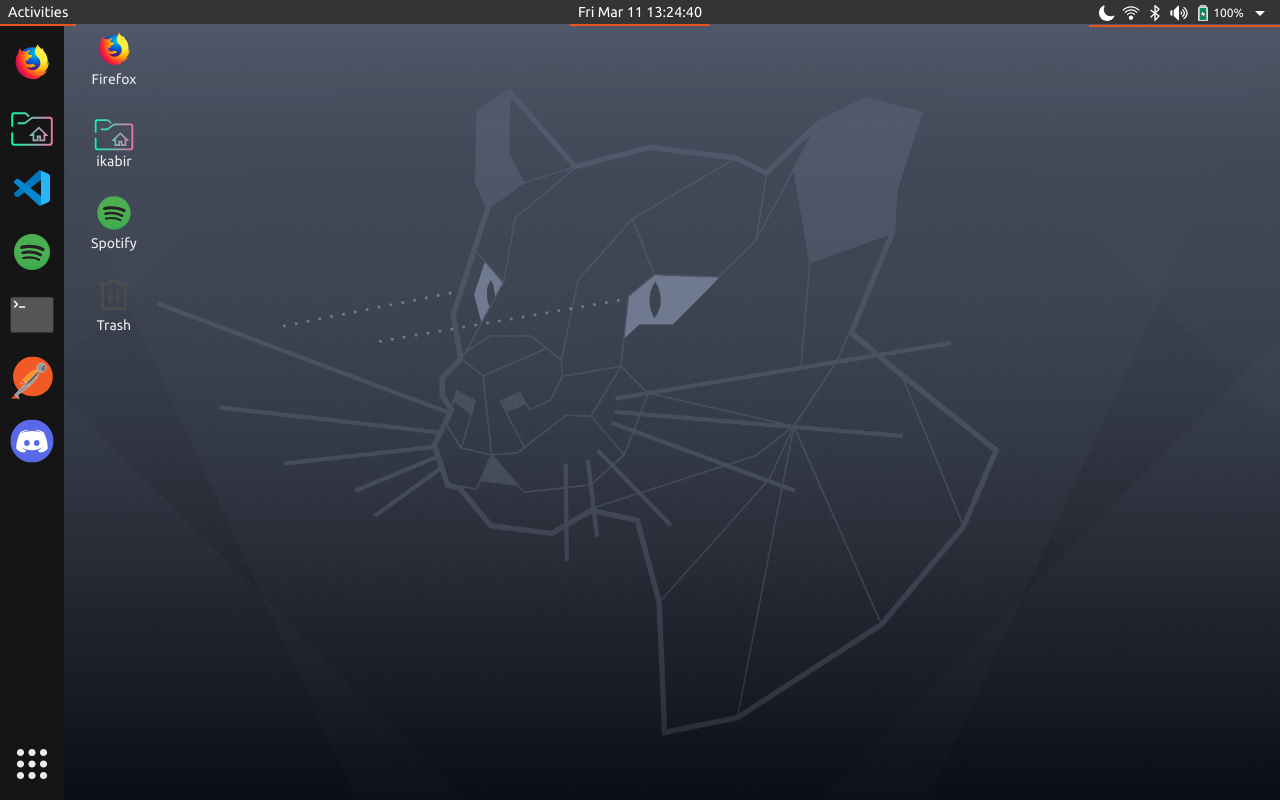
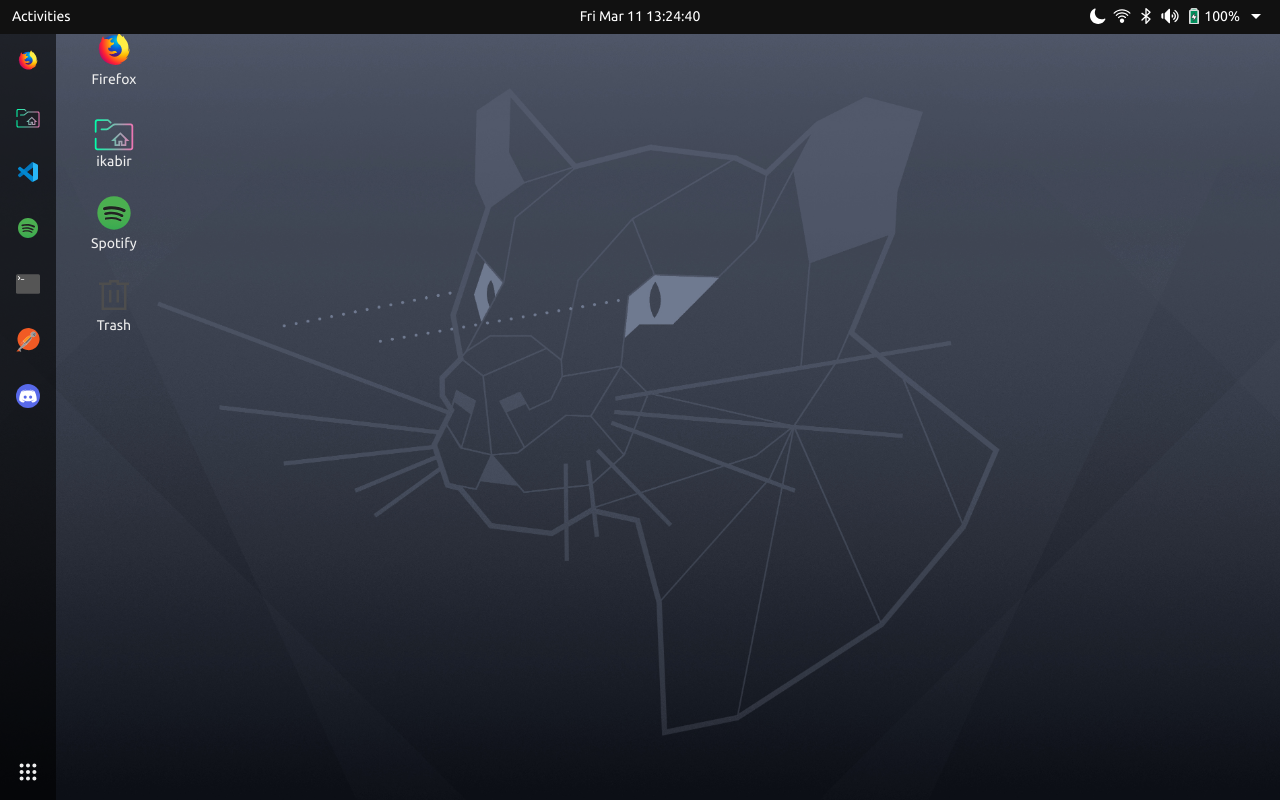
Before and after one commit to ikabir21/portfolio, a React (Create React App) app in the folder frontend/: page / in a window 1280 px wide. Built offline with nearby package versions, Linux system fonts and the light colour scheme.

Commit message:
sidebar ui improve

```diff
--- a/frontend/src/assets/svg/DotIcon.js
+++ b/frontend/src/assets/svg/DotIcon.js
@@ -1,3 +1,4 @@
+/* eslint-disable react/prop-types */
 import SvgIcon from "@mui/material/SvgIcon";
 import React from "react";
 
--- a/frontend/src/assets/theme/index.js
+++ b/frontend/src/assets/theme/index.js
@@ -32,6 +32,10 @@ const theme = createTheme({
     },
     h5: {
       color: "#444"
+    },
+    body2: {
+      fontSize: "14px",
+      lineHeight: "1.25rem"
     }
   }
 });
--- a/frontend/src/components/AppContainer.js
+++ b/frontend/src/components/AppContainer.js
@@ -71,7 +71,6 @@ const WindowBorder = (props) => {
         top: "50%"
       }}
       onDragStart={(e) => {
-        alert("hi");
         e.dataTransfer.setDragImage(img, 0, 0);
       }}
       onDrag={props.resize}
--- a/frontend/src/components/ToolBar/SideBar.js
+++ b/frontend/src/components/ToolBar/SideBar.js
@@ -1,5 +1,5 @@
 /* eslint-disable react/prop-types */
-import React, { useContext } from "react";
+import React, { useContext, useState } from "react";
 import Box from "@mui/material/Box";
 import List from "@mui/material/List";
 import ListItem from "@mui/material/ListItem";
@@ -8,26 +8,33 @@ import makeStyles from "@mui/styles/makeStyles";
 import { AppsIcon } from "../../assets/svg/apps";
 import DotIcon from "../../assets/svg/DotIcon";
 import { AppContext } from "../../context";
+import { Typography } from "@mui/material";
 
 const useStyles = makeStyles((theme) => ({
-  root: {
-    position: "fixed",
-    width: theme.spacing(8),
-    height: "100%",
-    background: "#151515",
-    zIndex: 40
-  },
-  list: {
+  sidebarBox: {
+    position: "absolute",
+    left: 0,
+    top: 0,
     display: "flex",
     flexDirection: "column",
-    padding: theme.spacing(0.5)
+    justifyContent: "flex-start",
+    alignItems: "center",
+    height: "100%",
+    width: "auto",
+    zIndex: 40,
+    backgroundColor: "rgba(0, 0, 0, 0.6)",
+    paddingTop: theme.spacing(1)
   },
   listItem: {
+    outline: "2px solid transparent",
+    outlineOffset: "2px",
+    padding: theme.spacing(1),
+    width: "auto",
     borderRadius: theme.spacing(0.5),
-    padding: theme.spacing(2.2),
-    marginBottom: theme.spacing(0.5),
+    position: "relative",
+    margin: theme.spacing(0.5),
     "&:hover": {
-      background: "#26282c"
+      backgroundColor: "rgba(255, 255, 255, 0.1)"
     },
     "& > svg": {
       transform: "scale(1.8)"
@@ -38,56 +45,104 @@ const useStyles = makeStyles((theme) => ({
 const SideBar = (props) => {
   const { state, actions } = useContext(AppContext);
   const classes = useStyles();
-
-  const showSideBar = () => props.hideSideBar(null, false);
-  const hideSideBar = () =>
-    setTimeout(() => {
-      props.hideSideBar(null, true);
-    }, 2000);
-
-  // console.log(state.appState.closedWindows);
+  const [showTitle, setShowTitle] = useState({});
 
   return (
     <Box
-      sx={{
-        position: "absolute",
-        display: "flex",
-        flexDirection: "column",
-        justifyContent: "flex-start",
-        alignItems: "center",
-        height: "100%",
-        width: "auto",
-        zIndex: 40,
-        left: 0,
-        top: 0,
-        backgroundColor: "#151515",
-        padding: ".3ch",
-        transform: props.isSideBarHidden && "translateX(-100%)",
-        transitionDuration: ".3s",
-        paddingTop: "1ch"
-      }}
+      className={classes.sidebarBox}
       id="sidebar"
+      sx={{ transform: props.isSideBarHidden && "translateX(-100%)" }}
     >
       {state.apps.map(
         (app, i) =>
           app.isFavourite && (
-            <ListItem
+            <Box
               onClick={() => props.openApp(app.id)}
               key={i}
               disablePadding
               className={classes.listItem}
               id={"sidebar-" + app.id}
+              sx={{
+                backgroundColor:
+                  state.appState.closedWindows?.[app.id] !== undefined &&
+                  !state.appState.closedWindows?.[app.id] &&
+                  "rgba(255, 255, 255, 0.1)"
+              }}
+              onMouseEnter={() => setShowTitle({ [app.title]: true })}
+              onMouseLeave={() => setShowTitle({ [app.title]: false })}
             >
-              {state.appState.closedWindows?.[app.id] !== undefined &&
-                !state.appState.closedWindows?.[app.id] && <DotIcon />}
-              {app.icon}
-            </ListItem>
+              <Box
+                sx={{
+                  width: "32px",
+                  height: "32px",
+                  display: "flex",
+                  alignItems: "center",
+                  justifyContent: "center"
+                }}
+              >
+                {state.appState.closedWindows?.[app.id] !== undefined &&
+                  !state.appState.closedWindows?.[app.id] && (
+                    <DotIcon style={{ marginLeft: "7px" }} />
+                  )}
+                {app.icon}
+              </Box>
+              <Typography
+                sx={{
+                  position: "absolute",
+                  p: "2px 6px",
+                  color: "rgba(246, 246, 245, 0.9)",
+                  background: "#111",
+                  border: "1px solid rgba(156,163,175, 0.4)",
+                  left: "100%",
+                  borderRadius: "6px",
+                  width: "max-content",
+                  top: "50%",
+                  transform: "translateY(-50%)",
+                  ml: "1.5ch",
+                  visibility: showTitle[app.title] ? "visible" : "hidden"
+                }}
+                variant="body2"
+              >
+                {app.title}
+              </Typography>
+            </Box>
           )
       )}
       <div style={{ flexGrow: 1 }} />
-      <ListItem disablePadding className={classes.listItem}>
-        <AppsIcon sx={{ transform: "scale(1.8)" }} />
-      </ListItem>
+      <Box disablePadding className={classes.listItem}>
+        <Box
+          sx={{
+            width: "32px",
+            height: "32px",
+            display: "flex",
+            alignItems: "center",
+            justifyContent: "center"
+          }}
+          onMouseEnter={() => setShowTitle({ ["allApps"]: true })}
+          onMouseLeave={() => setShowTitle({ ["allApps"]: false })}
+        >
+          <AppsIcon />
+        </Box>
+        <Typography
+          sx={{
+            position: "absolute",
+            p: "2px 6px",
+            color: "rgba(246, 246, 245, 0.9)",
+            background: "#111",
+            border: "1px solid rgba(156,163,175, 0.4)",
+            left: "100%",
+            borderRadius: "6px",
+            width: "max-content",
+            top: "50%",
+            transform: "translateY(-50%)",
+            ml: "1.5ch",
+            visibility: showTitle["allApps"] ? "visible" : "hidden"
+          }}
+          variant="body2"
+        >
+          {"Show Applications"}
+        </Typography>
+      </Box>
     </Box>
   );
 };
--- a/frontend/src/components/ToolBar/index.js
+++ b/frontend/src/components/ToolBar/index.js
@@ -36,17 +36,19 @@ import NightModeIcon from "../../assets/svg/NightModeIcon";
 import UpIcon from "../../assets/svg/UpIcon";
 import Calendar from "./Calendar";
 import PropTypes from "prop-types";
+import { ClickAwayListener } from "@mui/material";
 
 const useStyles = makeStyles({
   toolBar: {
     minHeight: "100% !important",
     justifyContent: "space-between",
-    cursor: "default",
-    paddingTop: "0.5ch"
+    cursor: "default"
   },
   list: {
-    padding: "0 1ch",
-    borderBottom: "2px solid #E95420"
+    outline: "2px solid transparent",
+    outlineOffset: "2px",
+    padding: "0.25rem 0.75rem",
+    borderBottom: "2px solid transparent"
   },
   up: {
     position: "absolute",
@@ -112,6 +114,7 @@ const ToolBar = ({ color = "#4F194D" }) => {
   const [anchorEl1, setAnchorEl1] = useState(null);
   const [anchorEl2, setAnchorEl2] = useState(null);
   const classes = useStyles();
+  const [option, setOption] = useState({ one: false, two: false, three: false });
 
   useEffect(() => {
     const interval = setInterval(() => setDate(moment().format("ddd MMM D HH:mm:ss")), 1000);
@@ -169,7 +172,7 @@ const ToolBar = ({ color = "#4F194D" }) => {
             </Stack>
             <Stack direction="row" justifyContent="space-between" alignItems="center">
               <Stack direction="row" alignItems="center">
-                <Typography sx={{ letterSpacing: "-0.3px" }} variant="body1">
+                <Typography sx={{ letterSpacing: "-0.3px" }} variant="body2">
                   Do Not Disturb
                 </Typography>
                 <CustomSwitch color="secondary" disableRipple />
@@ -178,7 +181,7 @@ const ToolBar = ({ color = "#4F194D" }) => {
                 disableRipple
                 sx={{ color: "#333", border: "1px solid #CECAC5", padding: "4px 18px" }}
               >
-                <Typography sx={{ lineHeight: 1, color: "#444" }} variant="body1">
+                <Typography sx={{ lineHeight: 1, color: "#444" }} variant="body2">
                   Clear
                 </Typography>
               </Button>
@@ -269,11 +272,18 @@ const ToolBar = ({ color = "#4F194D" }) => {
   );
 
   return (
-    <AppBar elevation={0} sx={{ maxHeight: "3ch", backgroundColor: color }} position="absolute">
+    <AppBar elevation={0} sx={{ backgroundColor: "#111111" }} position="absolute">
       <Toolbar variant="dense" className={classes.toolBar} disableGutters>
-        <Typography variant="body1" className={classes.list}>
+        <ClickAwayListener onClickAway={() => setOption((state) => ({ ...state, one: false }))}>
+          <Typography
+            variant="body2"
+            sx={{ borderColor: option.one && "#E95420" }}
+            className={classes.list}
+            onClick={() => setOption((state) => ({ ...state, one: true }))}
+          >
             Activities
           </Typography>
+        </ClickAwayListener>
 
         <div style={{ position: "absolute", left: "50%", transform: "translateX(-50%)" }}>
           <UpIcon
@@ -283,28 +293,37 @@ const ToolBar = ({ color = "#4F194D" }) => {
             }}
             className={classes.up}
           />
+          <ClickAwayListener onClickAway={() => setOption((state) => ({ ...state, two: false }))}>
             <Typography
               aria-controls="notification-menu"
               aria-haspopup="true"
-            variant="body1"
-            onClick={(e) => setAnchorEl1(e.currentTarget)}
+              variant="body2"
+              onClick={(e) => {
+                setAnchorEl1(e.currentTarget);
+                setOption((state) => ({ ...state, two: true }));
+              }}
               className={classes.list}
+              sx={{ borderColor: option.two && "#E95420" }}
             >
               {date}
             </Typography>
+          </ClickAwayListener>
         </div>
 
         {NotificationAndCalendarMenu}
-
+        <ClickAwayListener onClickAway={() => setOption((state) => ({ ...state, three: false }))}>
           <Stack
             aria-controls="menu-popular-card"
             aria-haspopup="true"
-          onClick={(e) => setAnchorEl2(e.currentTarget)}
+            onClick={(e) => {
+              setAnchorEl2(e.currentTarget);
+              setOption((state) => ({ ...state, three: true }));
+            }}
             direction="row"
             alignItems="center"
             className={classes.list}
             spacing={0.5}
-          sx={{ position: "relative" }}
+            sx={{ position: "relative", borderColor: option.three && "#E95420" }}
           >
             <NightModeIcon fontSize="small" />
             <WifiIcon fontSize="small" />
@@ -312,7 +331,7 @@ const ToolBar = ({ color = "#4F194D" }) => {
             <SpeakerIcon fontSize="small" />
             <Stack direction="row" alignItems="center">
               <BatteryIcon sx={{ height: "16px" }} fontSize="small" />
-            <Typography align="center" variant="caption">
+              <Typography align="center" variant="body2">
                 100%
               </Typography>
             </Stack>
@@ -325,6 +344,7 @@ const ToolBar = ({ color = "#4F194D" }) => {
               className={classes.up}
             />
           </Stack>
+        </ClickAwayListener>
         {RightMenu}
       </Toolbar>
     </AppBar>
```
Lines whose indentation alone changed are shown as unchanged.
